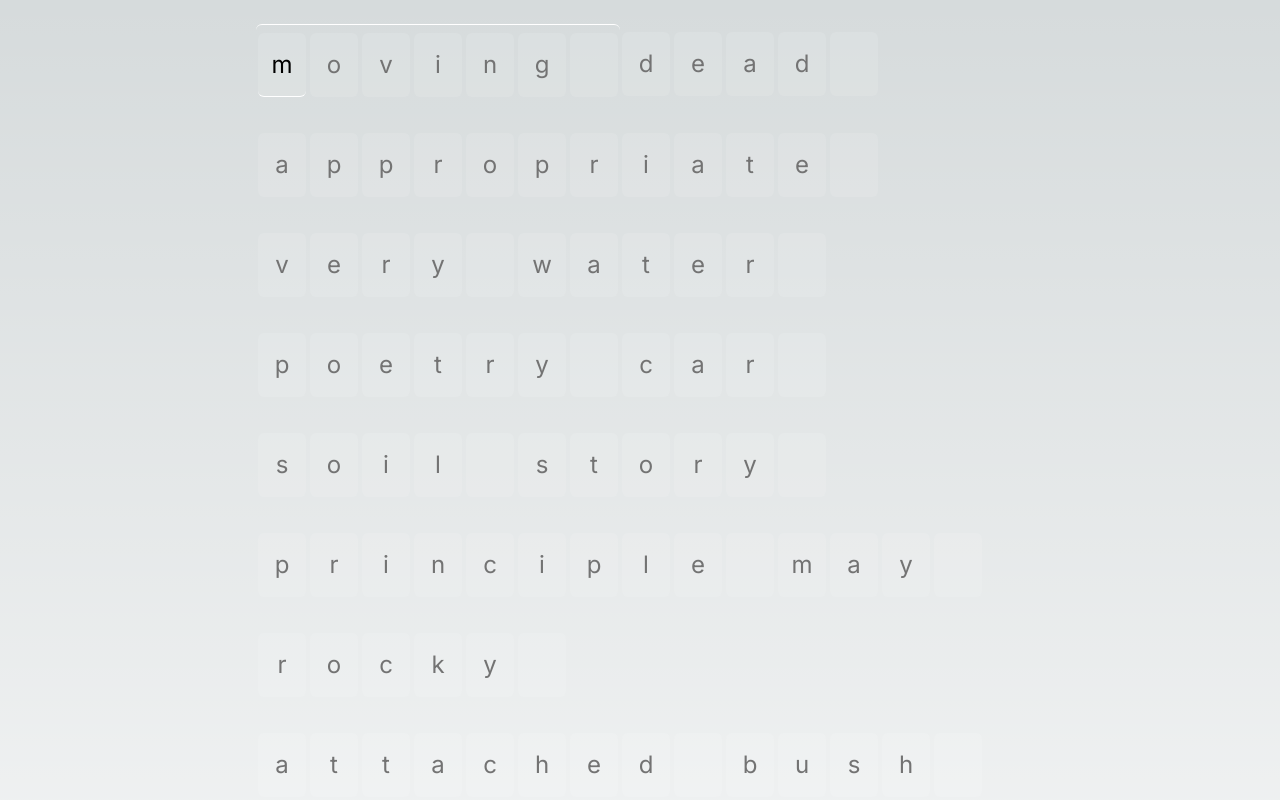
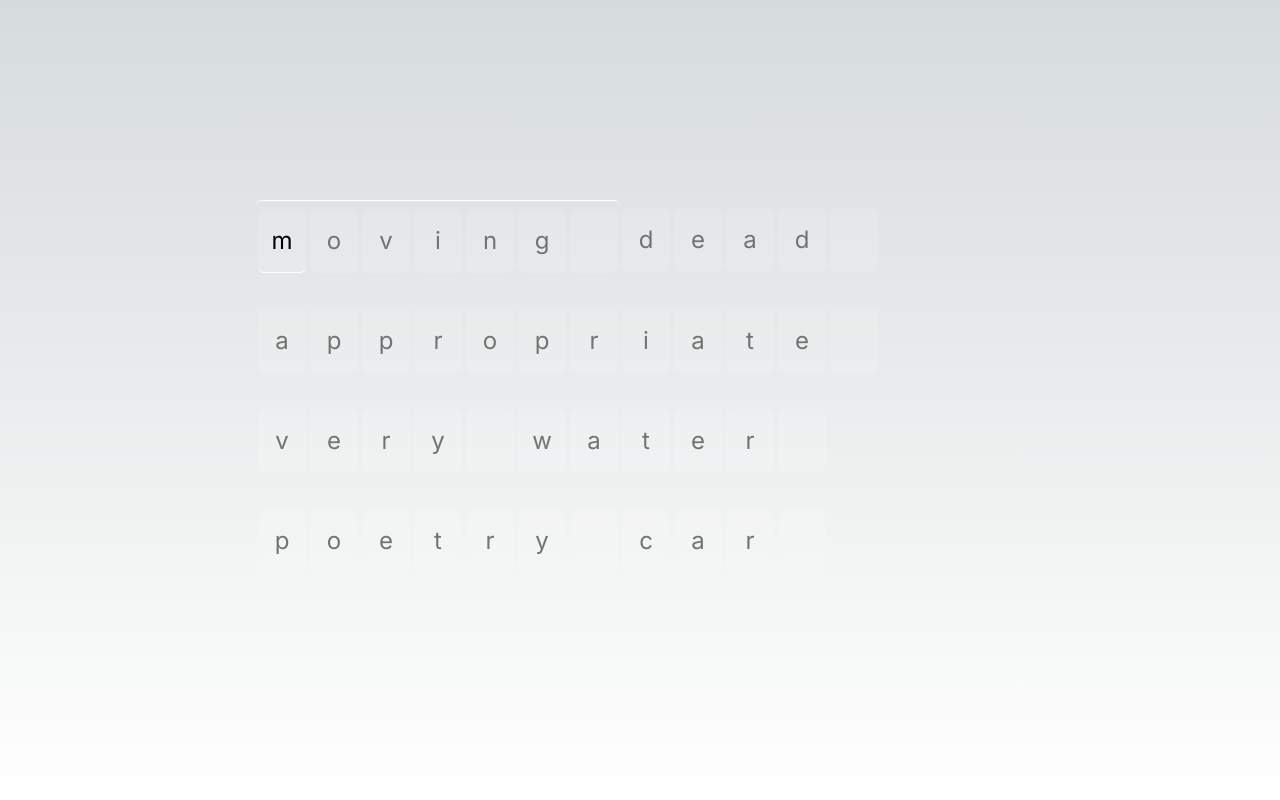
Before and after one commit to imLymei/type-speed, a Next.js app: page / in a window 1280 px wide. Shown: the top 800 px of the page. Built offline with nearby package versions, Linux system fonts and the light colour scheme.

Commit message:
feat: Added Scroll Animation on Type

```diff
--- a/src/components/LettersScreen.tsx
+++ b/src/components/LettersScreen.tsx
@@ -2,16 +2,32 @@
 
 import cn from '@/utils/cn';
 import { TypeContext } from '@/utils/contexts';
-import { useContext, useRef } from 'react';
+import { useContext, useEffect, useRef, useState } from 'react';
 import LetterCard from './letterScreen/LetterCard';
 
 export default function LettersScreen() {
+	const [diference, setDiference] = useState(0);
+
 	const typeControl = useContext(TypeContext);
+
 	const prase = useRef<Letter[]>([]);
+	const main = useRef<HTMLDivElement>(null);
+
+	useEffect(() => {
+		const selectedComponent = document.getElementById('selected')?.getBoundingClientRect();
+		const mainComponent = main.current?.getBoundingClientRect();
+
+		if (mainComponent && selectedComponent) {
+			setDiference(mainComponent.y - selectedComponent.y);
+		}
+	}, [typeControl]);
 
 	return (
-		<div className='flex flex-col gap-2 w-[60vw]'>
-			<div className='flex flex-wrap text-2xl gap-y-5'>
+		<div className='flex flex-col gap-2 lg:w-[60vw] h-[400px] overflow-hidden'>
+			<div
+				className='flex flex-wrap text-2xl gap-y-5 transition-all'
+				ref={main}
+				style={{ transform: `translate(0px, ${diference}px)` }}>
 				{typeControl?.letters.map((letter, index) => {
 					const isSpace = letter === ' ' || typeControl.letters.length - 1 === index;
 
@@ -21,13 +37,16 @@ export default function LettersScreen() {
 						const actualPrase = prase.current;
 						prase.current = [];
 
+						const isSelected =
+							typeControl.typedLetters.length >= actualPrase[0].index &&
+							typeControl.typedLetters.length <= actualPrase[actualPrase.length - 1].index;
+
 						return (
 							<div
 								key={`prase ${index}`}
+								id={isSelected ? 'selected' : ''}
 								className={cn('flex rounded-md py-2', {
-									'border-t border-white':
-										typeControl.typedLetters.length >= actualPrase[0].index &&
-										typeControl.typedLetters.length <= actualPrase[actualPrase.length - 1].index,
+									'border-t border-white': isSelected,
 								})}>
 								{actualPrase.map((praseLetter) => (
 									<LetterCard key={praseLetter.index} praseLetter={praseLetter} typeControl={typeControl} />
--- a/src/hooks/useKeyboard.ts
+++ b/src/hooks/useKeyboard.ts
@@ -5,7 +5,6 @@ export default function useKeyboard() {
 
 	useEffect(() => {
 		function handleType(event: KeyboardEvent) {
-			console.log(event);
 			setTypedLetters((prev) => {
 				if (event.key.length === 1) return [...prev, event.key];
 				else {
```
